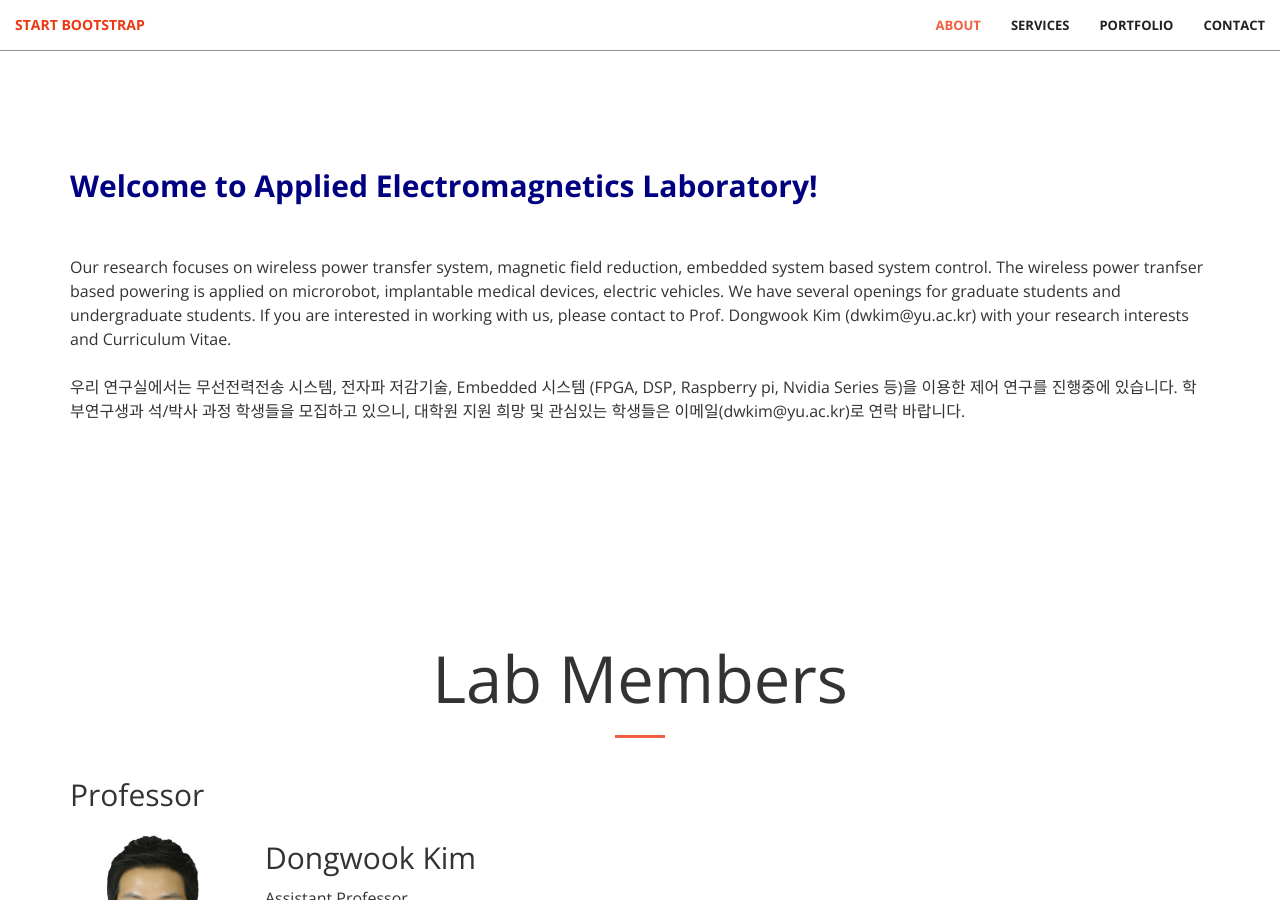
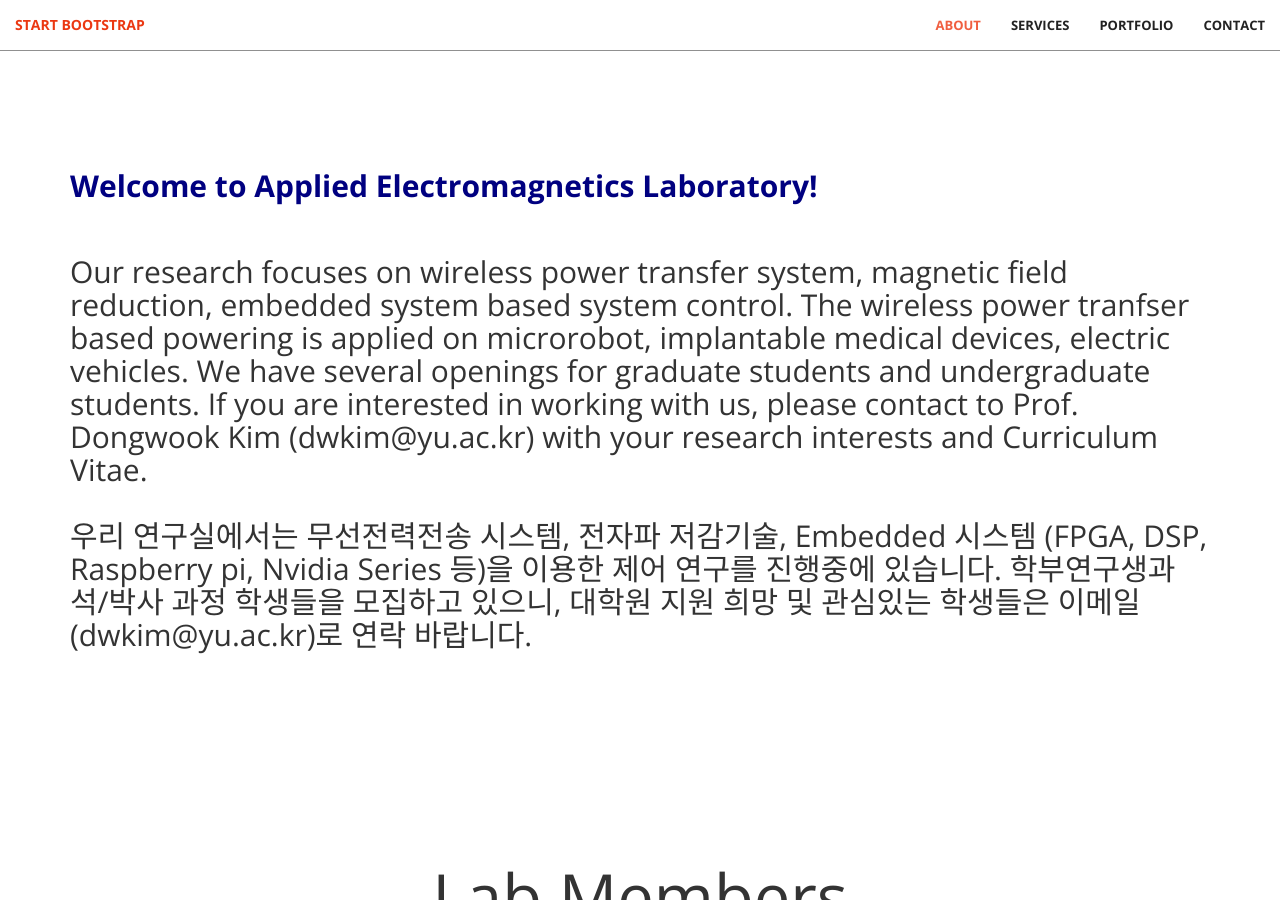
Before and after one commit to dwKim88/AEL, a Jekyll site: the page built from index.html, in a window 1280 px wide and 900 px high, scrolled down 851 px. Built offline with Jekyll 4.4.1, drawn with Linux system fonts in a browser that asks for light colours.

Commit message:
Update call-to-action.html

```diff
--- a/_includes/call-to-action.html
+++ b/_includes/call-to-action.html
@@ -13,9 +13,9 @@
                 <hr class="light">
                 <h2>
                   <!-- <p style="line-height: 1.8;">-->
-                  <p style="line-height: 1.8/font-weight:bold/font-size:1.5em;">
+                  <span style=font-weight:bold/font-size:1.5em;">
                      Our research focuses on wireless power transfer system, magnetic field reduction, embedded system based system control. The wireless power tranfser based powering is applied on microrobot, implantable medical devices, electric vehicles.  We have several openings for graduate students and undergraduate students. If you are interested in working with us, please contact to Prof. Dongwook Kim (dwkim@yu.ac.kr) with your research interests and Curriculum Vitae.<br><br>                   우리 연구실에서는 무선전력전송 시스템, 전자파 저감기술,  Embedded 시스템 (FPGA, DSP, Raspberry pi, Nvidia Series 등)을 이용한 제어 연구를 진행중에 있습니다.  학부연구생과 석/박사 과정 학생들을 모집하고 있으니, 대학원 지원 희망 및 관심있는 학생들은 이메일(dwkim@yu.ac.kr)로 연락 바랍니다.
-                  </p>
+                  </span>
                 </h2>
                 <!--
                     <a href="#" class="btn btn-default btn-xl">Get Started!</a>
```
